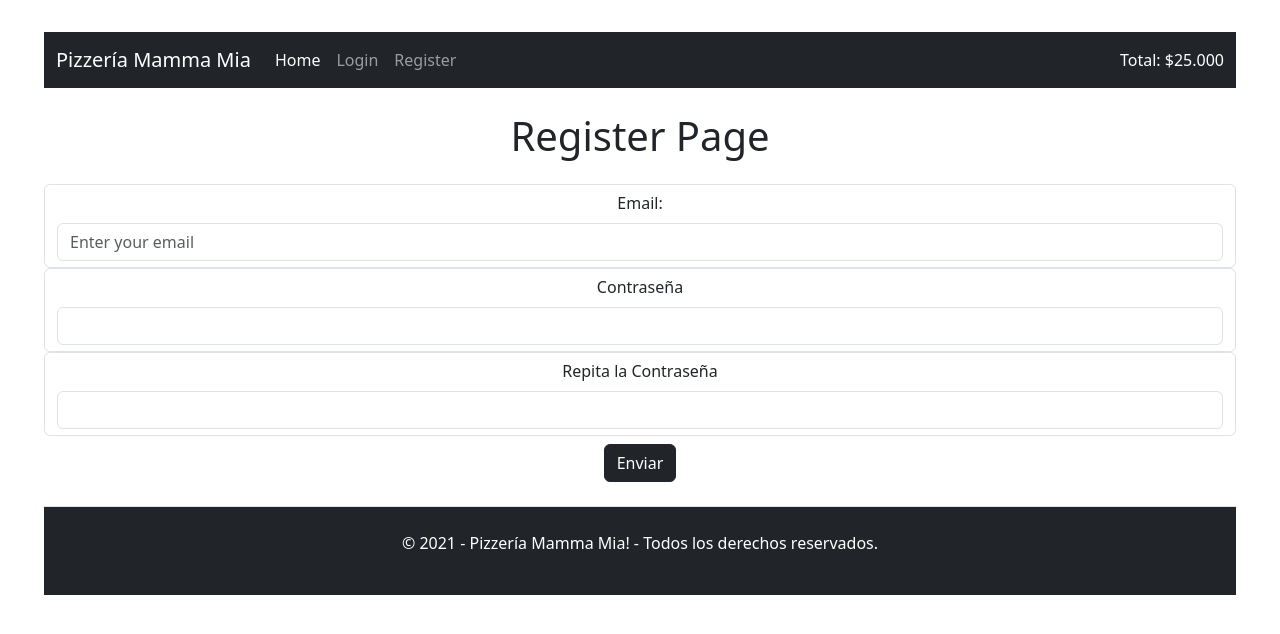
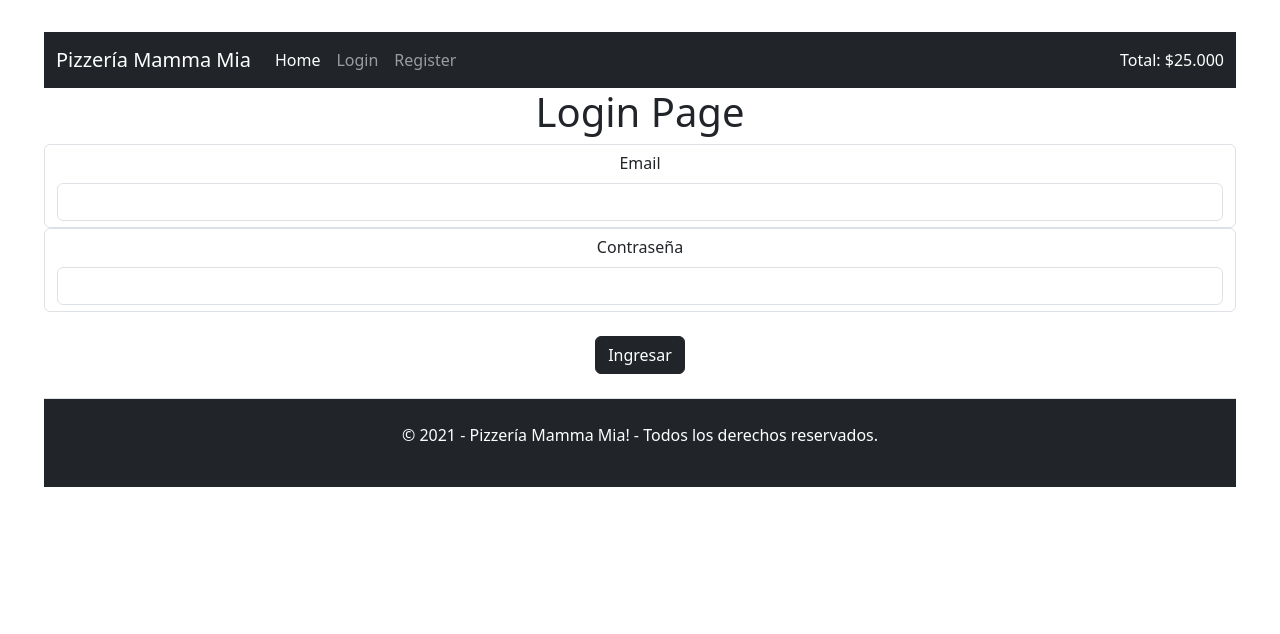
Before and after one commit to wbravoanoni/pizzeria_mamma_mia, a React (Vite) app: page / in a window 1280 px wide. Shown: the top 634 px of the page. Built offline with nearby package versions, Linux system fonts and the light colour scheme.

Commit message:
componente LoginPage

```diff
--- a/src/App.jsx
+++ b/src/App.jsx
@@ -3,6 +3,7 @@ import Navbar from './components/Navbar'
 import Home from './components/Home'
 import Footer from './components/Footer'
 import RegisterPage from './components/RegisterPage'
+import LoginPage from './components/LoginPage'
 
 function App() {
 
@@ -11,7 +12,8 @@ function App() {
     <div className='container-fluid'>
       <Navbar/>
       {/*<Home/>*/}
-      <RegisterPage/>
+      {/*<RegisterPage/>*/}
+      <LoginPage/>
       <Footer/>
     </div>
     </>
--- /dev/null
+++ b/src/components/LoginPage.jsx
@@ -0,0 +1,64 @@
+import React, { useState } from "react";
+
+const LoginPage = () =>{
+
+    const [email,setEmail] = useState('');
+    const [password,setPassword] = useState('');
+    const [error,setError] = useState(false);
+    const [exito,setExito] = useState(false);
+    const [errorMensaje,setErrorMensaje] = useState('');
+
+    const contrasenaCorrecta = 123456;
+
+    const validarIngreso = (e) => {
+        e.preventDefault();
+
+        if(email === '' || password === '') {
+            setError(true);
+            setErrorMensaje('Todos los campos son obligatorios');
+            return;
+        }
+
+        if( password.length <5){
+            setError(true);
+            setErrorMensaje('La contraseña debe tener minimo 6 carácteres');
+            return;
+        }
+
+        if( contrasenaCorrecta != password ){
+            setError(true);
+            setErrorMensaje('La contraseña no es correcta');
+            return;
+        }
+
+        setError(false);
+        setEmail('');
+        setPassword('');
+        alert("Ingresando a la plataforma...");
+
+
+    }
+
+    return (
+        <form className="formulario" onSubmit={validarIngreso}>
+            <h1>Login Page</h1>
+            <div className="form-control">
+                <label className="form-label" htmlFor="email">Email</label>
+                <input id="email" name="email" className="form-control" type="email" onChange={ (e)=> setEmail(e.target.value) } value={email}/>
+            </div>
+
+            <div className="form-control">
+                <label className="form-label" htmlFor="password">Contraseña</label>
+                <input id="password" name="password" className="form-control" type="password" onChange={ (e) => setPassword(e.target.value) } value={password}/>
+            </div>
+
+            <button className="btn btn-dark mt-4" type="submit">Ingresar</button>
+
+            {error ? <div class="alert alert-danger mt-3" role="alert">{errorMensaje}</div> : null}
+            {exito ? <div class="alert alert-success mt-3" role="alert">Ingresando a la plataforma ...</div> : null}
+
+        </form>
+    );
+}
+
+export default LoginPage;
--- a/src/components/RegisterPage.jsx
+++ b/src/components/RegisterPage.jsx
@@ -16,21 +16,18 @@ const RegisterPage = () =>{
         if(email === '' || password1 === '' || password2 === '') {
             setError(true);
             setErrorMensaje('Todos los campos son obligatorios');
-            setEstiloAlerta('alert-danger');
             return;
         }
 
         if( password1.length <5){
             setError(true);
             setErrorMensaje('La contraseña debe tener minimo 6 carácteres');
-            setEstiloAlerta('alert-danger');
             return;
         }
 
         if( password1 !== password2  ){
             setError(true);
             setErrorMensaje('La contraseña debe ser iguales');
-            setEstiloAlerta('alert-danger');
             return;
         }
 
```
